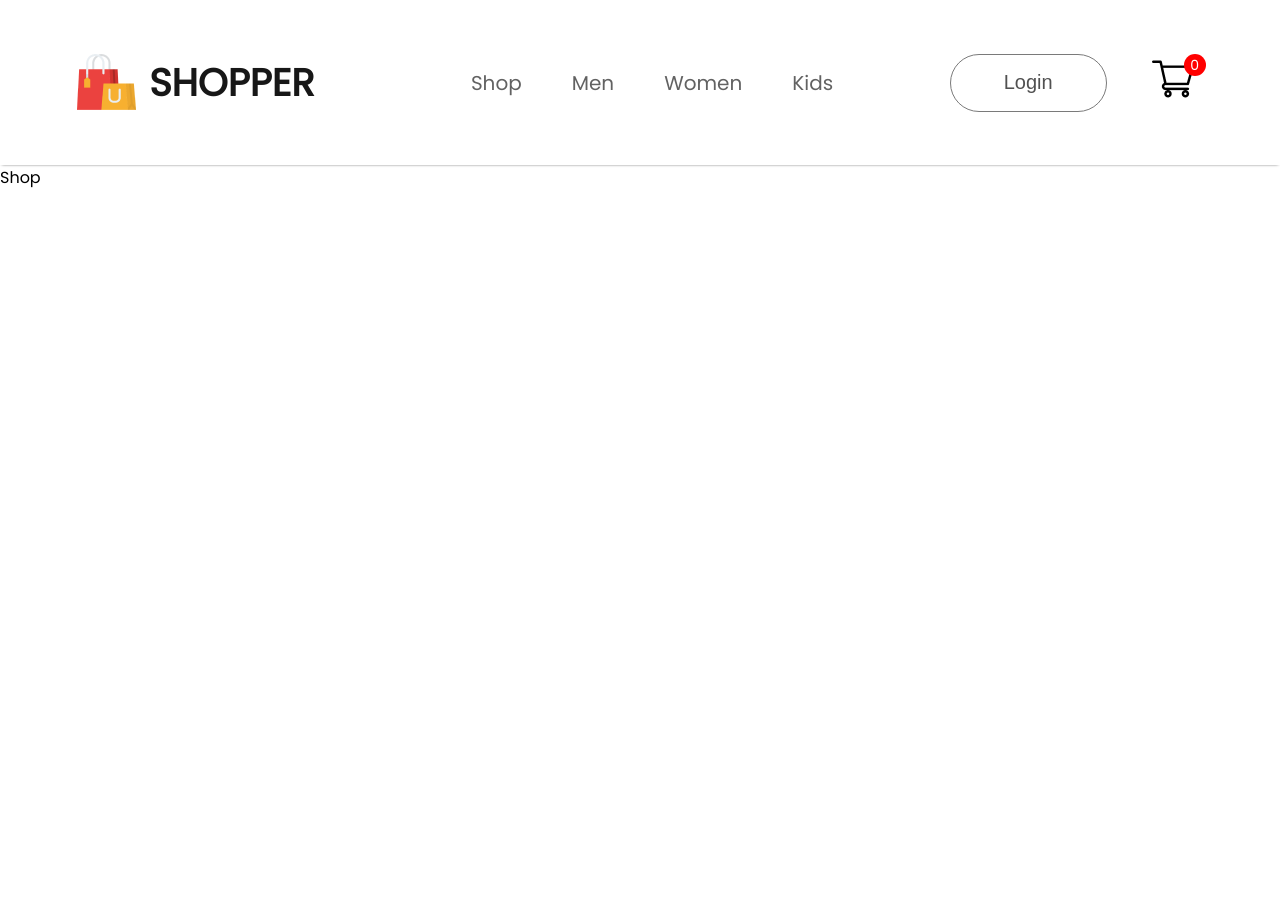
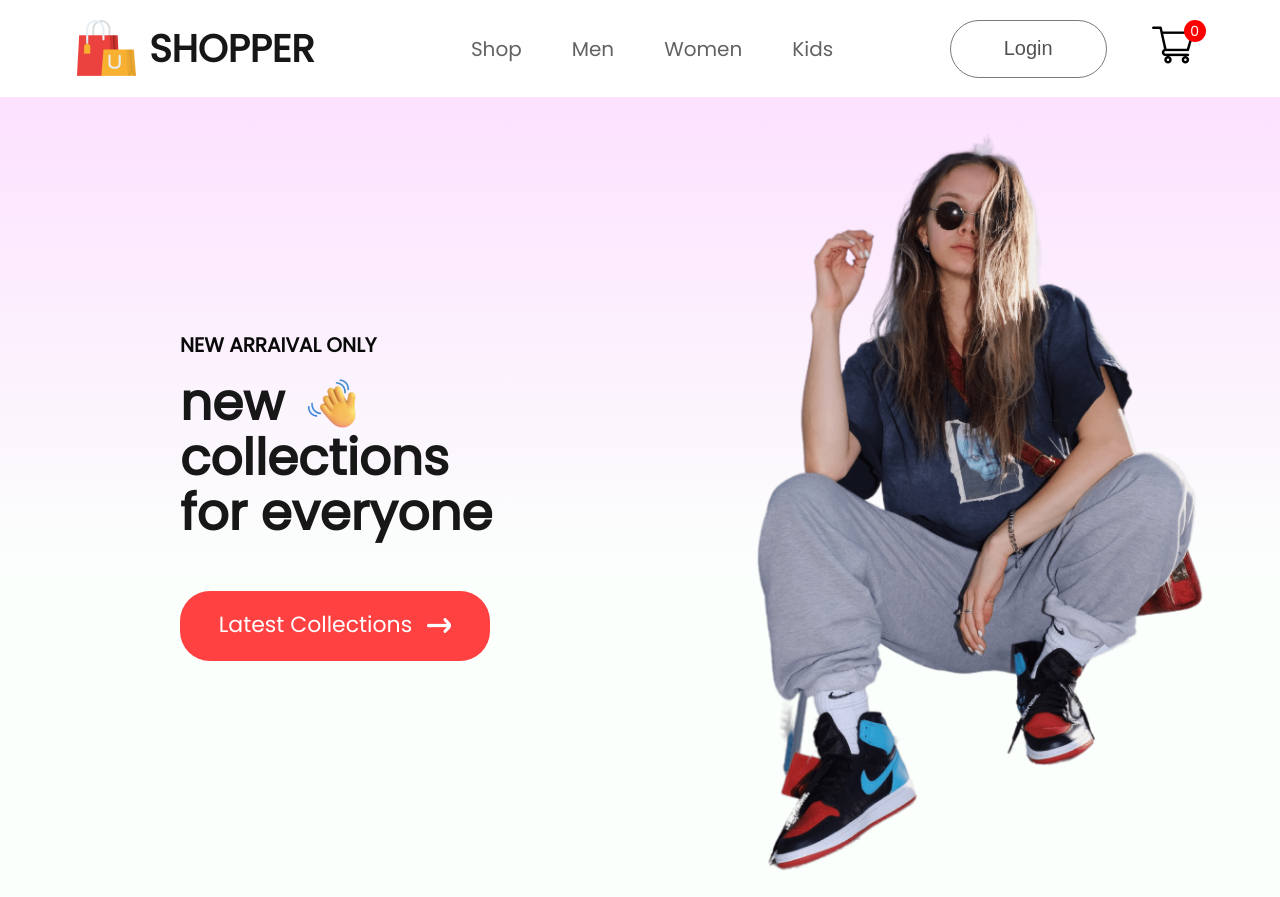
Before and after one commit to kongarasan/E-Commerce-Website, a React (Create React App) app: page / in a window 1280 px wide. Before the commit the page ends 800 px from the top, so only its background shows below. Built offline with nearby package versions, Linux system fonts and the light colour scheme.

Commit message:
Main Page Initiated

```diff
--- /dev/null
+++ b/src/Components/Hero/Hero.css
@@ -0,0 +1,66 @@
+.hero{
+    height: 100vh;
+    background: linear-gradient(180deg, #fde1ff, #e1ffea22 60%) ;
+ display: flex;
+
+}
+
+.hero-left{
+    flex: 1;
+    display: flex;
+    flex-direction: column;
+    justify-content: center;
+    gap: 20px;
+    padding-left: 180px;
+    line-height: 1.1;
+    top: 100px;
+}
+.hero-left h2{
+    color: #090909;
+    font-size: 20px;
+    font-weight: 600;
+
+
+}
+
+.hero-left p{
+    color: #171717;
+    font-size:50px ;
+    font-weight: 700;
+}
+
+.hero-hand-icon{
+    display: flex;
+    align-items: center;
+    gap: 20px;
+}
+
+.hero-hand-icon img{
+    width: 55px;
+}
+
+.hero-latest-btn{
+    display: flex;
+    justify-content: center;
+    align-items: center;
+    gap: 15px;
+    width:310px ;
+    height: 70px;
+    border-radius: 30px;
+    margin-top: 30px;
+    background: #ff4141;
+    color: white;
+    font-size: 22px;
+    font-weight: 500;
+    cursor: pointer;
+}
+.hero-latest-btn:hover{
+    background: gray;
+}
+.hero-right{
+    flex: 1;
+    display: flex;
+
+
+
+}
--- /dev/null
+++ b/src/Components/Hero/Hero.jsx
@@ -0,0 +1,34 @@
+import React from 'react'
+import "./Hero.css"
+import hand_icon from "../assest/hand_icon.png"
+import arrow_icon from "../assest/arrow.png"
+import hero_img from "../assest/hero_image.png"
+const Hero = () => {
+    return (
+        <div className='hero'>
+            <div className='hero-left'>
+                <h2>NEW ARRAIVAL ONLY</h2>
+                <div>
+                    <div className='hero-hand-icon'>
+                        <p>new</p>
+                        <img src={hand_icon} alt=''></img>
+
+                    </div>
+                    <p>collections</p>
+                    <p>for everyone</p>
+                </div>
+                <div className='hero-latest-btn'>
+                    <div>Latest Collections</div>
+                    <img src={arrow_icon} alt=''></img>
+                </div>
+
+            </div>
+            <div className='hero-right'>
+               <img src={hero_img} alt=''></img>
+            </div>
+        </div>
+
+    )
+}
+
+export default Hero
--- a/src/Pages/Shop.jsx
+++ b/src/Pages/Shop.jsx
@@ -1,8 +1,11 @@
 import React from 'react'
+import Hero from '../Components/Hero/Hero'
 
 const Shop = () => {
   return (
-    <div>Shop</div>
+    <div>
+      <Hero/>
+    </div>
   )
 }
 
--- a/src/index.css
+++ b/src/index.css
@@ -1,3 +1,6 @@
+*{
+  margin: 0;
+}
 body {
   margin: 0;
   font-family: -apple-system, BlinkMacSystemFont, 'Segoe UI', 'Roboto', 'Oxygen',
```
